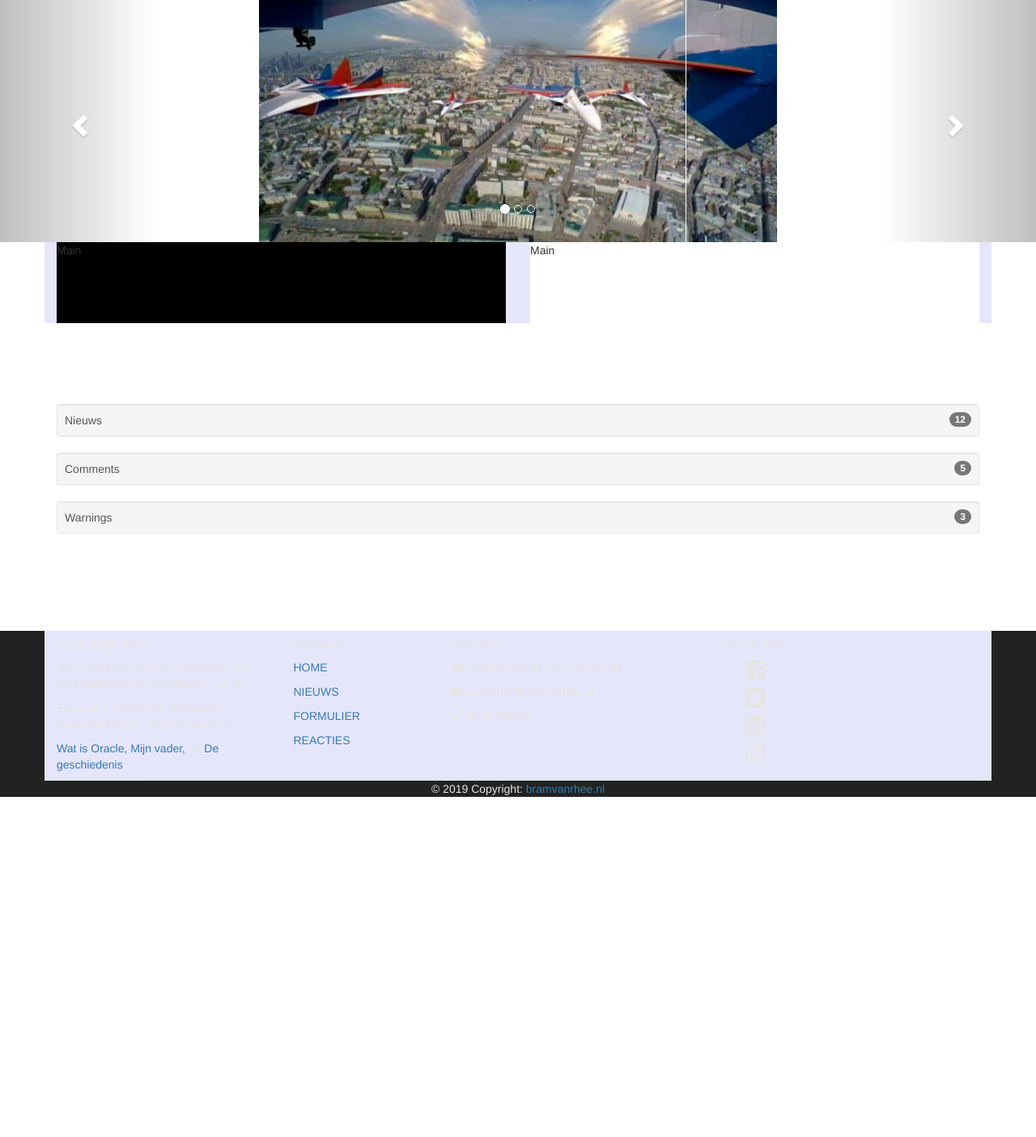
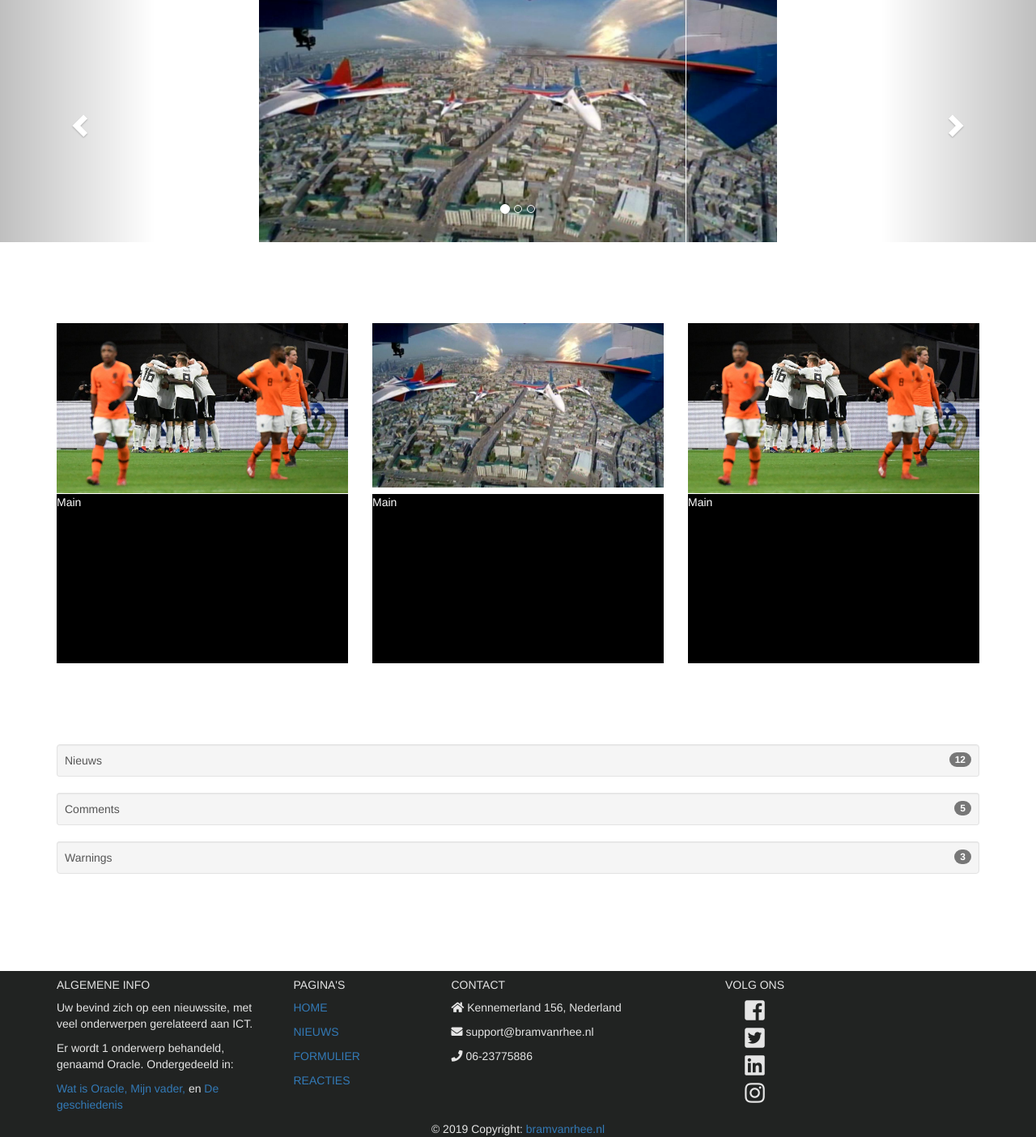
Before and after one commit to bramvanrhee/C3, a PHP site: page /home.php in a window 1280 px wide. Shown: the part 73-1477 px from the top of the page at 81% size. Before the commit the page ends 1057 px from the top, so only its background shows below. Run offline with PHP 8.4, Linux system fonts and the light colour scheme; some libraries are stand-ins or nearby versions.

Commit message:
Test variant van nieuws op home page

```diff
--- a/CSS/main.css
+++ b/CSS/main.css
@@ -17,16 +17,15 @@ footer {
   margin-top: 100px;
 }
 
-.row {
-  background-color: lavender
+.col1 {
+  background-color: black;
+  color: white;
+  height: 210px;
+  border-top: 1px solid white;
 }
 
-.col1 {
-  background-color: black;
-  height: 100px;
+.img {
+  margin-top: 100px;
+  background-color: white;
+  height: 210px;
 }
-
-.col2 {
-  background-color: white;
-  height: 100px;
-}
--- a/home.php
+++ b/home.php
@@ -79,14 +79,31 @@
 
 <!-- Latest News -->
     <div class="container">
+
       <div class="row">
-        <div class="col-md-6">
+        <div class="col-md-4">
+          <div class="img"><img src="IMG/test1.jpg" class="img-responsive"></div>
+        </div>
+        <div class="col-md-4">
+          <div class="img"><img src="IMG/test.jpg" class="img-responsive"></div>
+        </div>
+        <div class="col-md-4">
+          <div class="img"><img src="IMG/test1.jpg" class="img-responsive"></div>
+        </div>
+      </div>
+
+      <div class="row">
+        <div class="col-md-4">
           <div class="col1">Main</div>
         </div>
-        <div class="col-md-6">
-          <div class="col2">Main</div>
+        <div class="col-md-4">
+          <div class="col1">Main</div>
+        </div>
+        <div class="col-md-4">
+          <div class="col1">Main</div>
         </div>
       </div>
+
     </div>
 
 <!-- Categories -->
```
